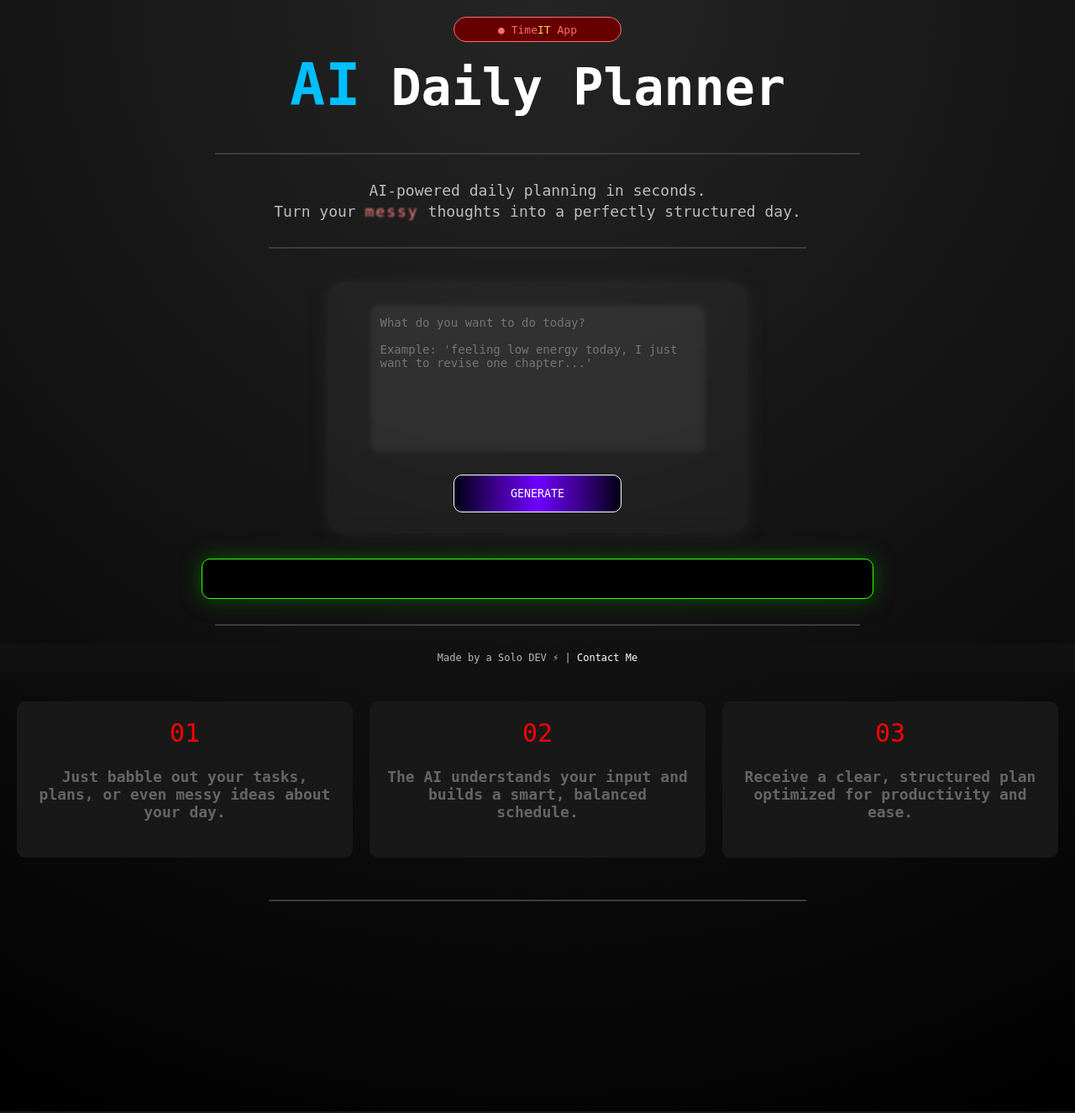
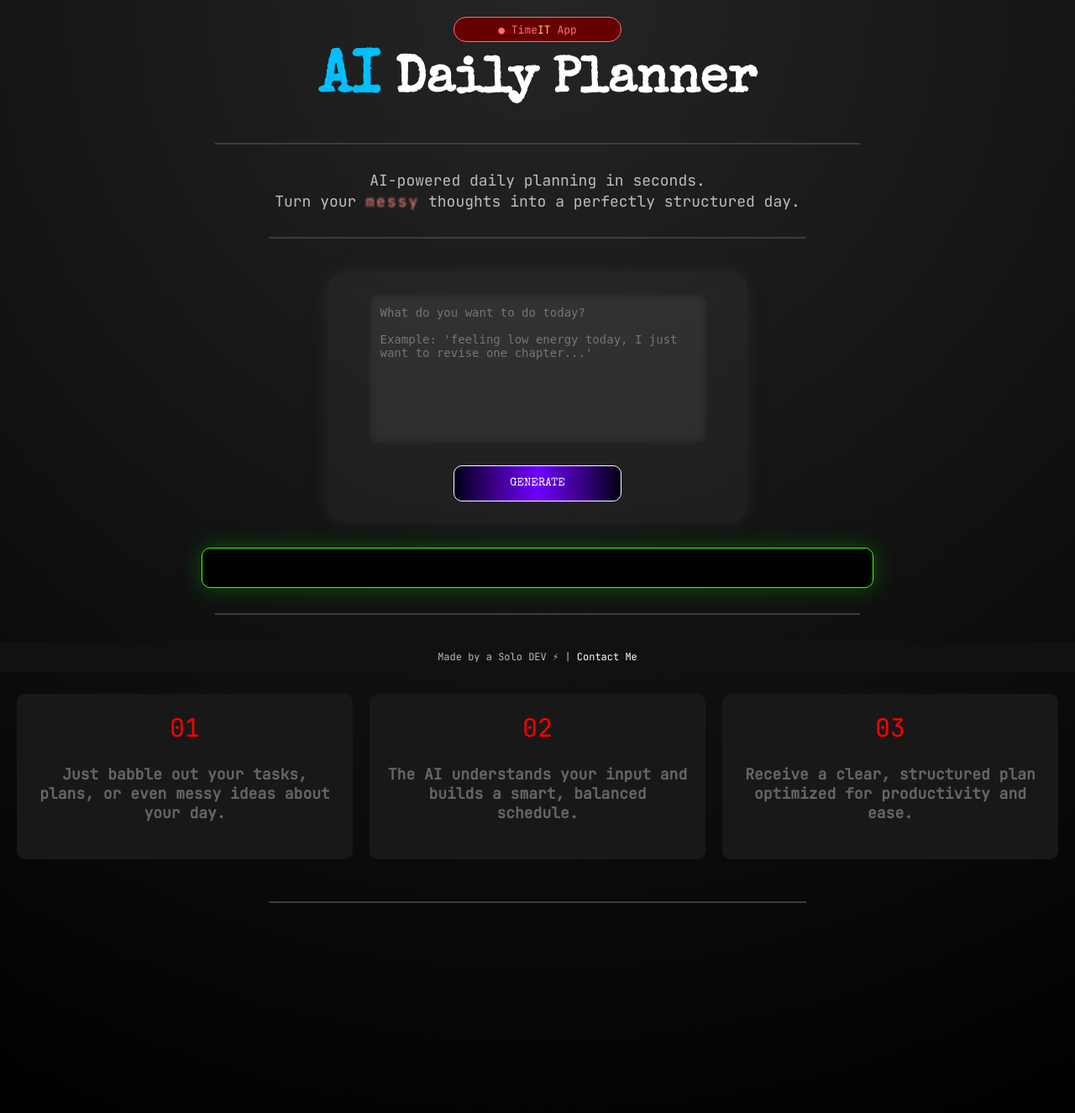
Before and after one commit to Sourajyoti08/ai-planner, a Flask app: page / in a window 1280 px wide. Shown: the whole page at 84% size. Run offline with Flask 3, Linux system fonts and the light colour scheme.

Commit message:
Update index.html

```diff
--- a/templates/index.html
+++ b/templates/index.html
@@ -3,6 +3,7 @@
 <head>
 <meta name="viewport" content="width=device-width, initial-scale=1.0">
 <link rel="stylesheet" href="{{ url_for('static', filename='style.css') }}">
+<link href="https://fonts.googleapis.com/css2?family=JetBrains+Mono&family=Special+Elite&display=swap" rel="stylesheet">
 <title>AI Planner</title>
 </head>
 
```
